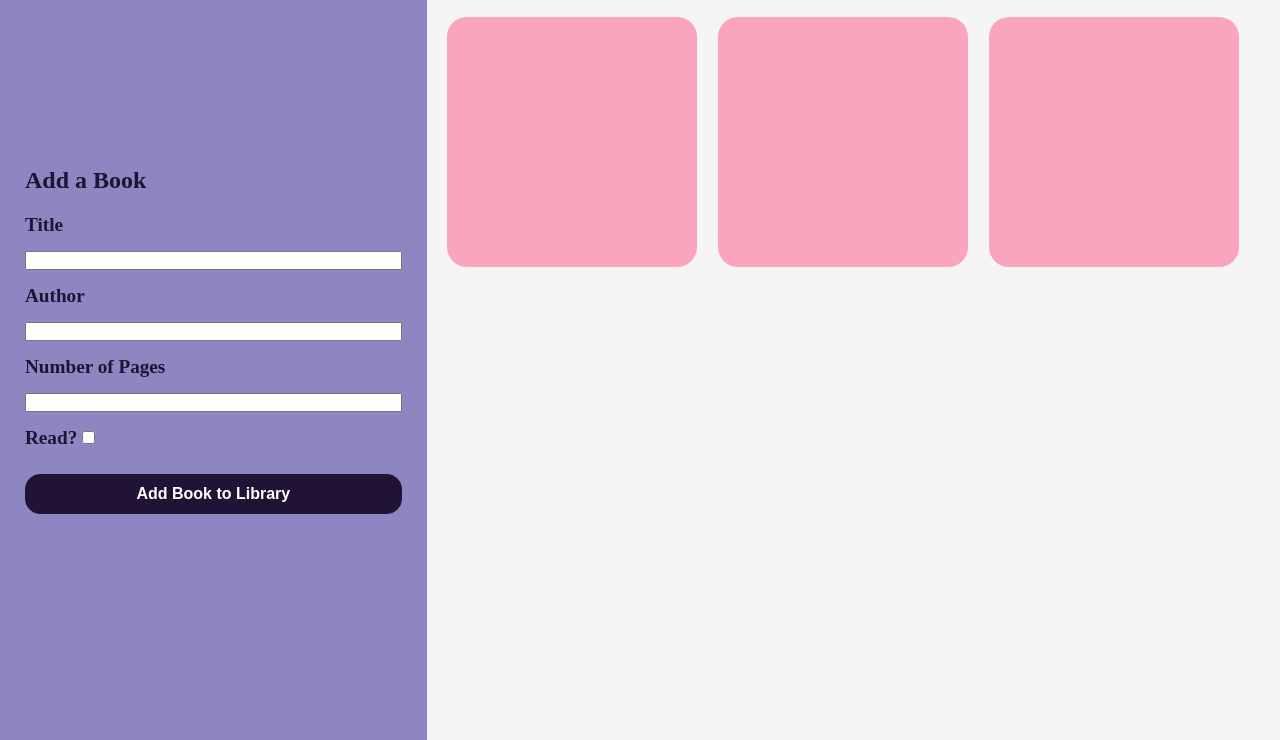
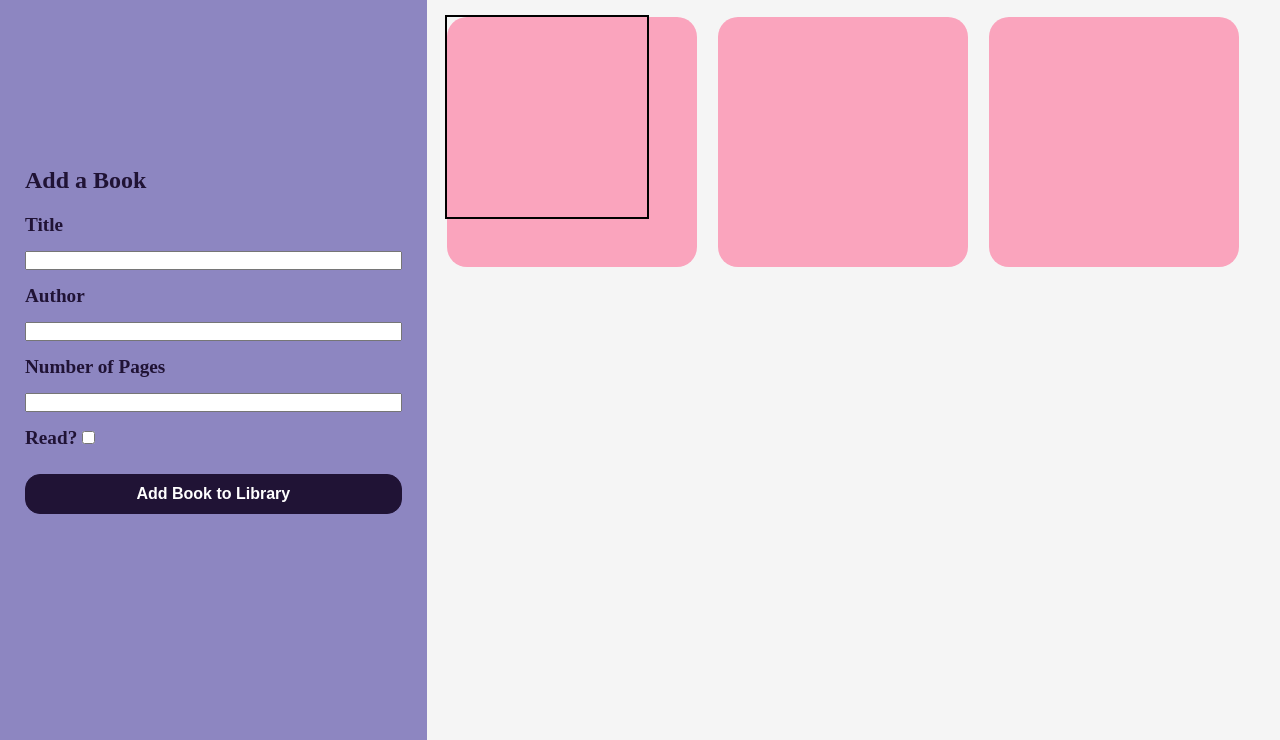
Before and after one commit to ks9927/library-odin, a plain HTML site: page index.html in a window 1280 px wide. Shown: the part 60-800 px from the top of the page. Drawn offline with Linux system fonts and the light colour scheme.

Commit message:
Add dummy info to book-info div

```diff
--- a/style.css
+++ b/style.css
@@ -74,3 +74,9 @@ form {
     margin-bottom: 20px;
     color: var(--dark-purple);
 }
+
+.book-info {
+    outline: 2px solid black;
+    width: 200px;
+    height: 200px;
+}
```
